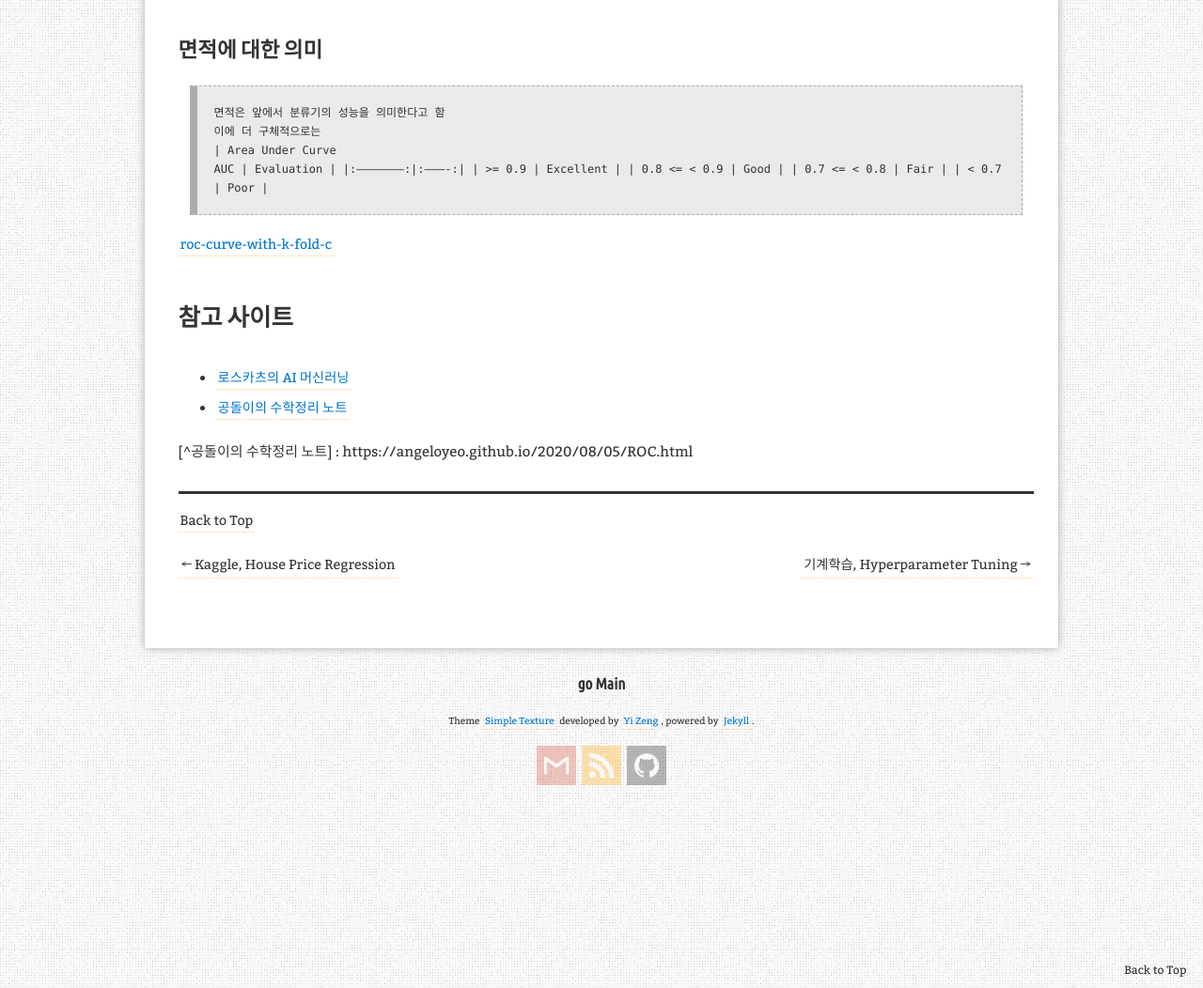
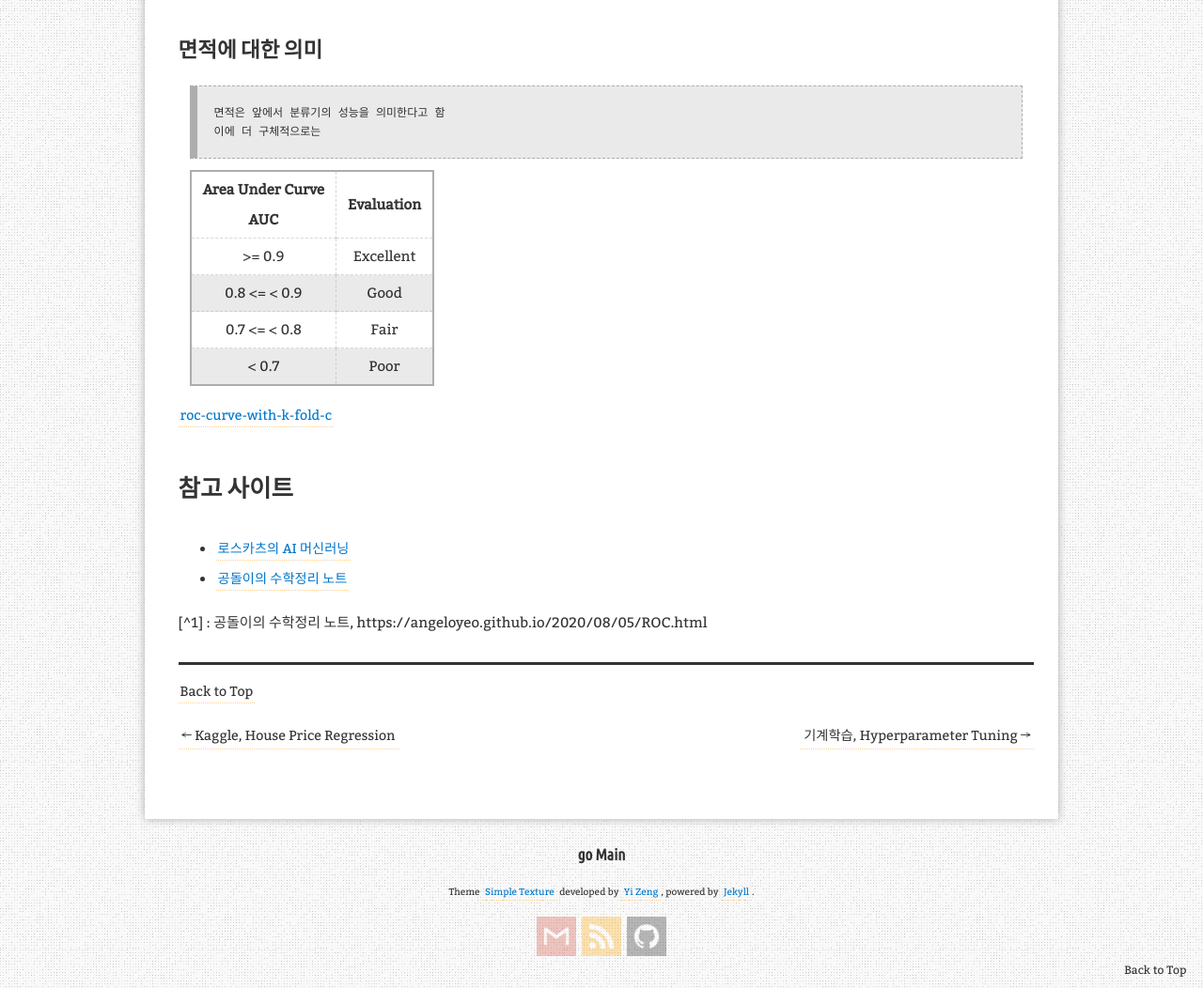
Before and after one commit to aristohyun/aristohyun.github.io, a Jekyll site: the page built from _posts/2021-07-02-ROC-Curve.md, in a window 1280 px wide and 1400 px high, scrolled down 3241 px. Shown: the part 348-1400 px from the top of the window at 94% size. Built offline with Jekyll 4.4.1, drawn with Linux system fonts in a browser that asks for light colours; formulas are drawn with MathJax 3; comment, search, counter and statistics services are not loaded; part of the change alters nothing that is shown; some of the changed text lies outside the part shown.

Commit message:
Update 2021-07-02-ROC-Curve.md

```diff
--- a/_posts/2021-07-02-ROC-Curve.md
+++ b/_posts/2021-07-02-ROC-Curve.md
@@ -54,25 +54,26 @@ Positive로 예측했을 때 실제로 Positive인 비율 (관찰자 기준)
 > 다양한 threshold(임계값)에 대한 이진분류기의 성능을 한번에 표시한 것
 > 좌상단에 붙어있을 수록(곡선 아래 면적이 넓을 수록) 좋음
 > = 면적이 1에 가까울 수록 좋은 분류기
-![image](https://user-images.githubusercontent.com/32366711/124346110-01a74f80-dc18-11eb-9546-5ede0492c1a3.png)[^공돌이의 수학정리 노트]
+![image](https://user-images.githubusercontent.com/32366711/124346110-01a74f80-dc18-11eb-9546-5ede0492c1a3.png)[^1]
 
 ## TPR, FPR이란
 TPR : 있을 때 있다고 한것. 병이 있는데, 병이 있다고 하는 것
 FPR : 없을 때 있다고 한 것. 병이 없는데, 있다고 하는 것
 
-![image](https://user-images.githubusercontent.com/32366711/124346455-daea1880-dc19-11eb-8b4a-a8ffd299cf87.png)[^공돌이의 수학정리 노트]
+![image](https://user-images.githubusercontent.com/32366711/124346455-daea1880-dc19-11eb-8b4a-a8ffd299cf87.png)[^1]
 
 ## 점의 위치의 의미
 > 곡선위의 점은 임계값의 위치에따른 TPR, FPR을 의미함
-![image](https://user-images.githubusercontent.com/32366711/124346465-e9383480-dc19-11eb-84db-fbbd6aba44ab.png)[^공돌이의 수학정리 노트]
+![image](https://user-images.githubusercontent.com/32366711/124346465-e9383480-dc19-11eb-84db-fbbd6aba44ab.png)[^1]
 
 ## 곡선의 휨 정도의 의미
 > 곡선이 위에 붙을 수록, TPR, FPR을 더 잘 구분할 수 있다는 의미
-![image](https://user-images.githubusercontent.com/32366711/124346501-27cdef00-dc1a-11eb-9b7d-ba31c422c55b.png)[^공돌이의 수학정리 노트]
+![image](https://user-images.githubusercontent.com/32366711/124346501-27cdef00-dc1a-11eb-9b7d-ba31c422c55b.png)[^1]
 
 ## 면적에 대한 의미
 > 면적은 앞에서 분류기의 성능을 의미한다고 함
 > 이에 더 구체적으로는
+
 | Area Under Curve <br/> AUC | Evaluation |
 |:--------------------:|:----------:|
 |        >= 0.9        |  Excellent |
@@ -89,4 +90,4 @@ FPR : 없을 때 있다고 한 것. 병이 없는데, 있다고 하는 것
 - [로스카츠의 AI 머신러닝](https://losskatsu.github.io/machine-learning/stat-roc-curve/#2-%EB%AF%BC%EA%B0%90%EB%8F%84%EC%99%80-%ED%8A%B9%EC%9D%B4%EB%8F%84){: target="_ blank"}
 - [공돌이의 수학정리 노트](https://angeloyeo.github.io/2020/08/05/ROC.html){: target="_ blank"}
 
-[^공돌이의 수학정리 노트] : https://angeloyeo.github.io/2020/08/05/ROC.html
+[^1] : 공돌이의 수학정리 노트, https://angeloyeo.github.io/2020/08/05/ROC.html
```
